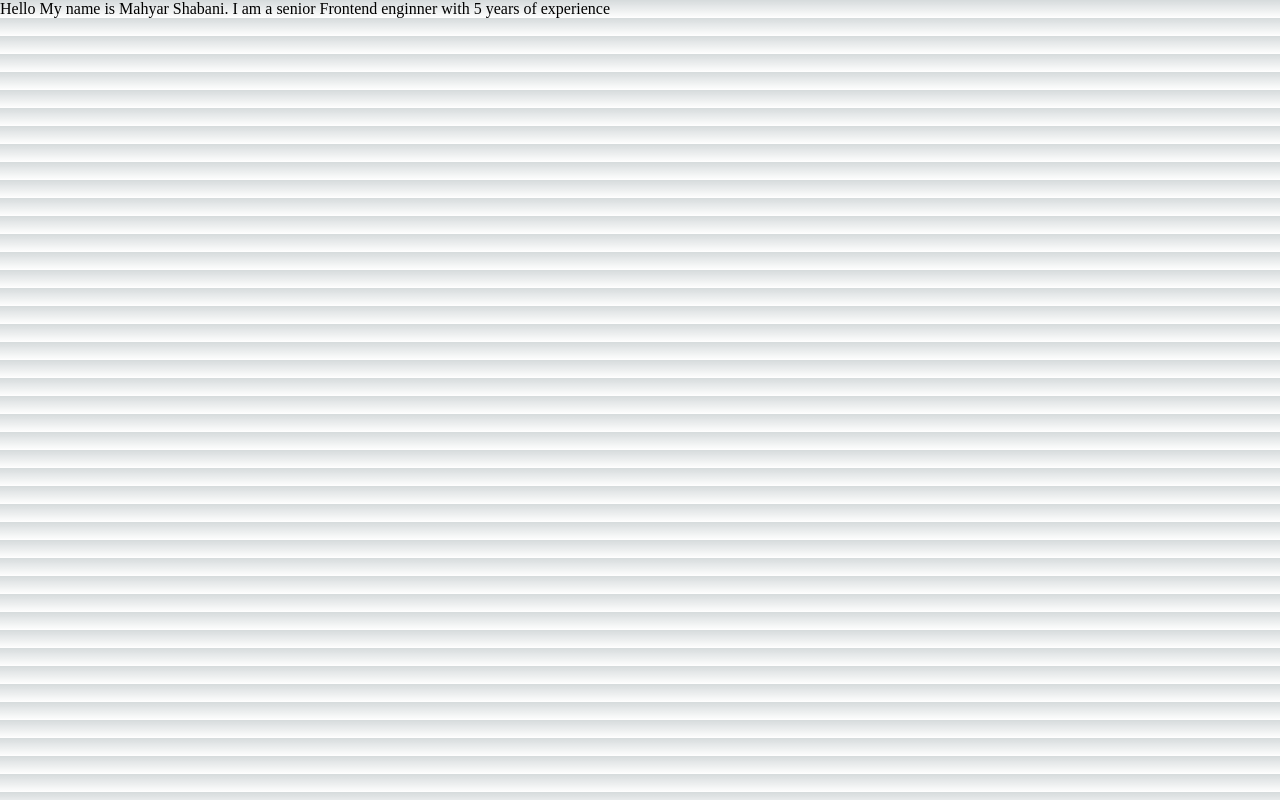
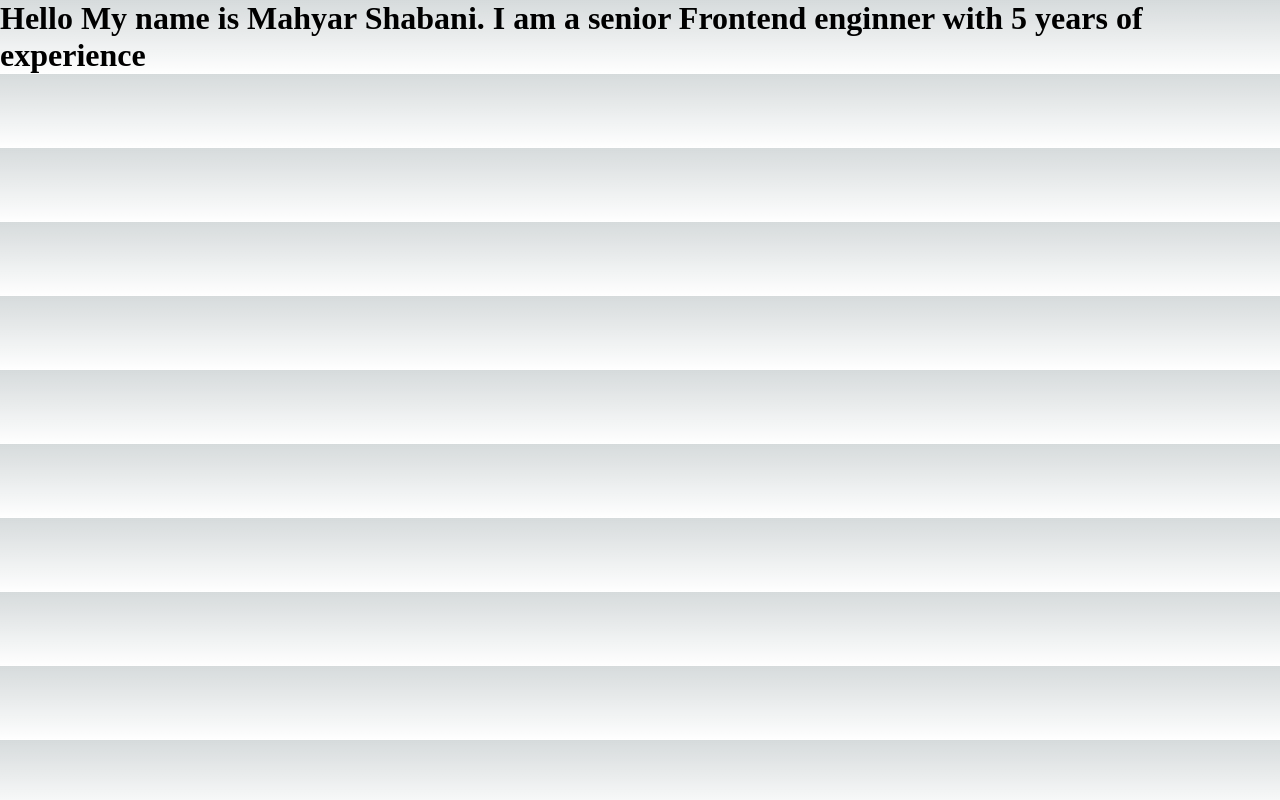
Before and after one commit to mahyarshabani/mahyarshabani, a Next.js app: page / in a window 1280 px wide. Built offline with nearby package versions, Linux system fonts and the light colour scheme.

Commit message:
fix: change the home page text to h1

```diff
--- a/src/pages/index.tsx
+++ b/src/pages/index.tsx
@@ -6,5 +6,7 @@ import styles from '@/styles/Home.module.css'
 const inter = Inter({ subsets: ['latin'] })
 
 export default function Home() {
-  return <>Hello My name is Mahyar Shabani. I am a senior Frontend enginner with 5 years of experience</>
+  return <>
+    <h1>Hello My name is Mahyar Shabani. I am a senior Frontend enginner with 5 years of experience</h1>
+  </>
 }
```
